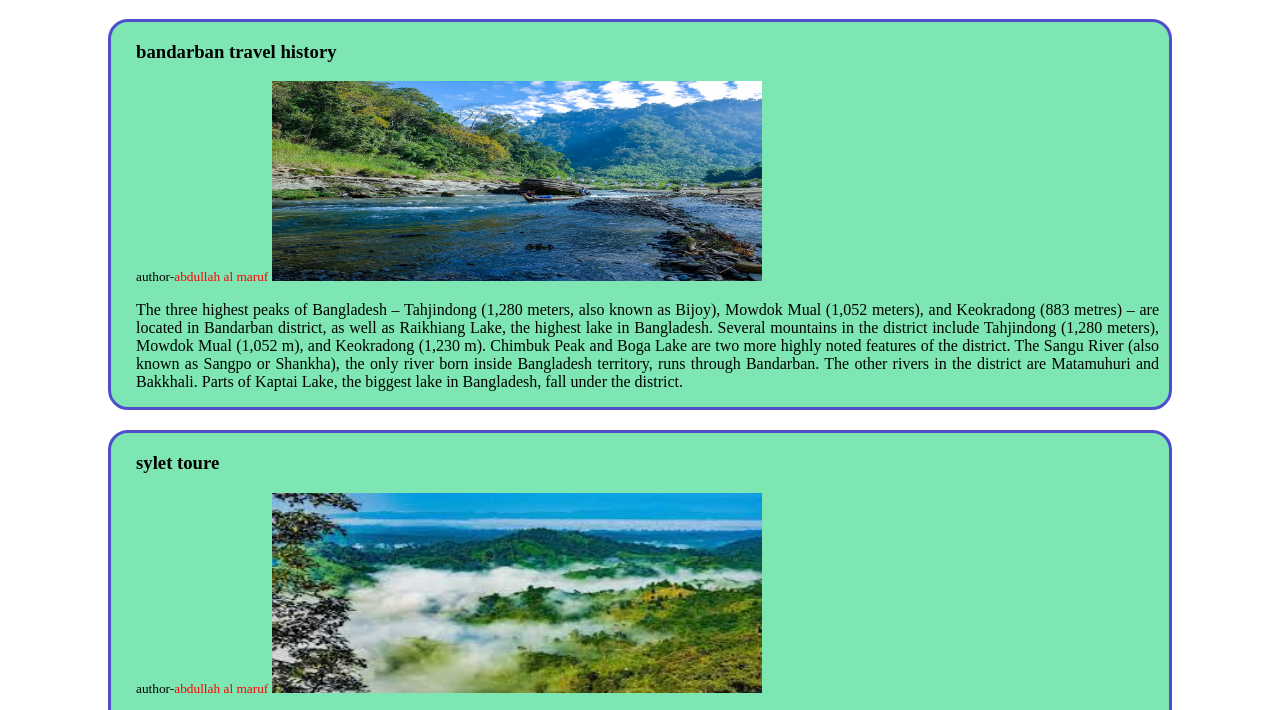
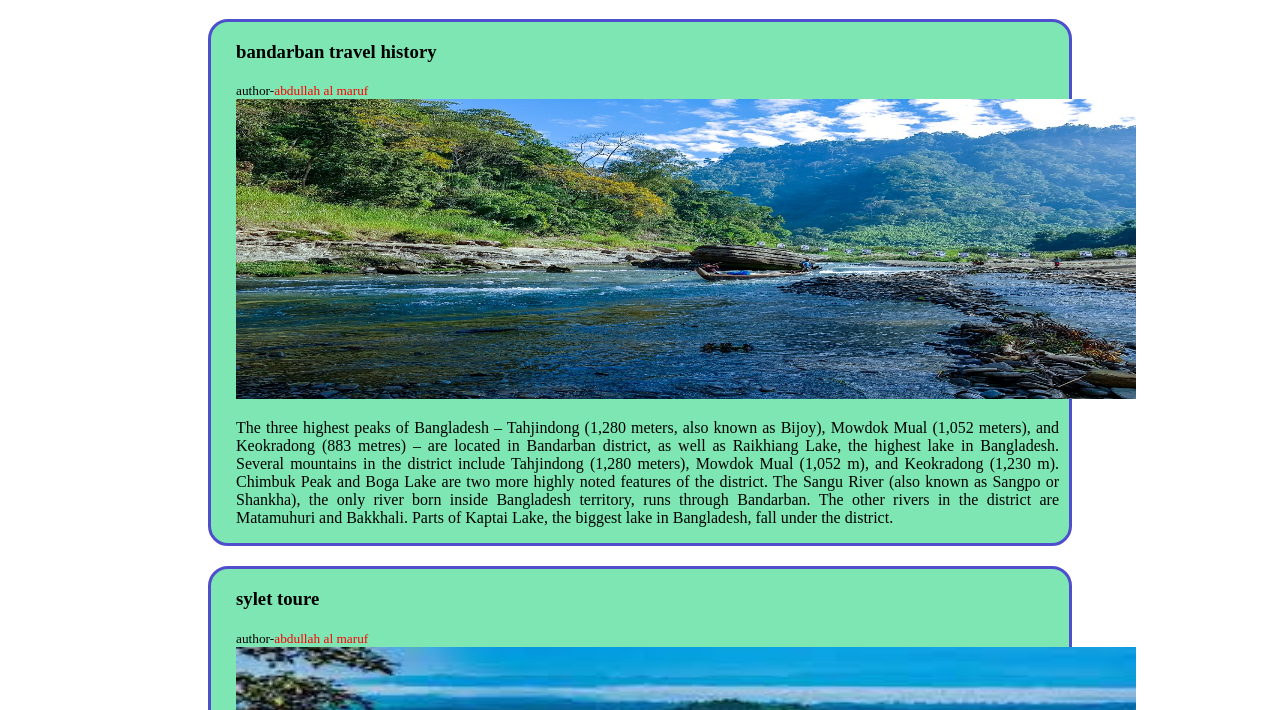
Before and after one commit to almruf/second-repo, a plain HTML site: page index.html in a window 1280 px wide. Shown: the part 61-771 px from the top of the page. Drawn offline with Linux system fonts and the light colour scheme.

Commit message:
img resize

```diff
--- a/styel.css
+++ b/styel.css
@@ -1,6 +1,6 @@
 .para img{
-    height: 200px;
-    width: 490px;
+    height: 300px;
+    width: 900px;
 
 }
 h1{
@@ -13,7 +13,7 @@ h1{
 .para{
     border: 3px solid rgb(79, 79, 205);
     background-color: rgb(125, 230, 179);
-    margin: 20px 100px ;
+    margin: 20px 200px ;
     border-radius: 20px;
     padding-left: 25px;
     padding-right: 10px;
```
